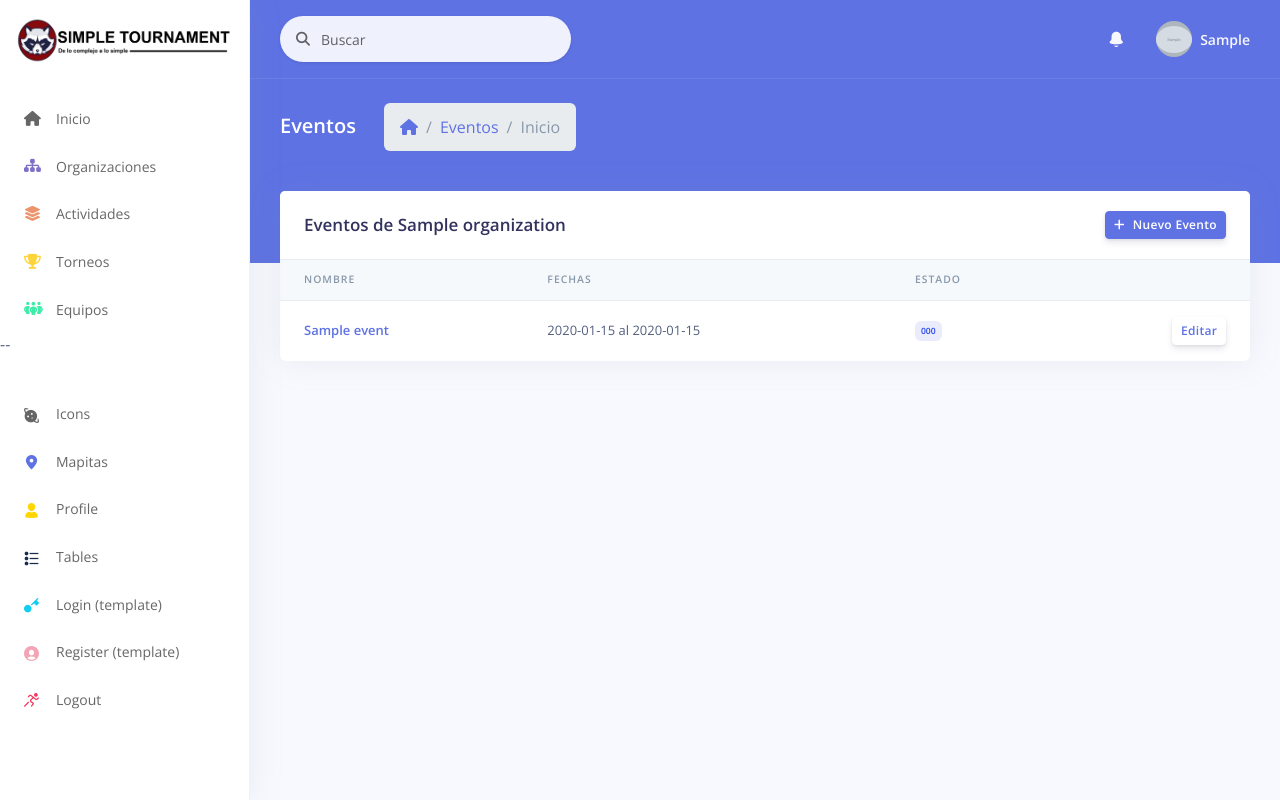
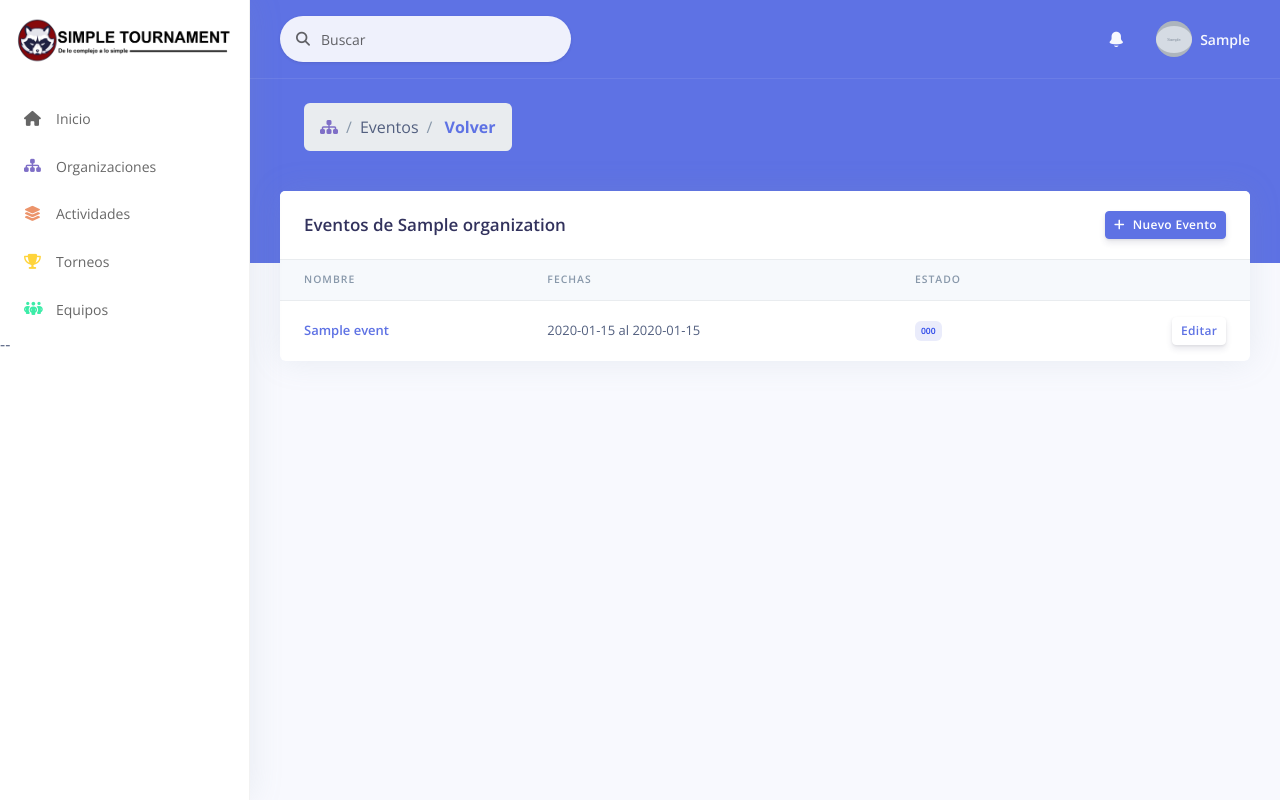
Before and after one commit to malarau/gestion-de-torneos, a Flask app: page /organizations/1/events/ in a window 1280 px wide. Run offline with Flask 3, Linux system fonts and the light colour scheme; a user stored in the database is signed in; tables that the repository leaves empty hold one stand-in row (values such as "Sample post"); grey boxes marked "Sample" are stand-in pictures; parts of the project's set-up code (start-up, migrations or seed data) failed here and were passed over; some libraries are stand-ins or nearby versions.

Commit message:
Refactor code structure for improved readability and maintainability

```diff
--- a/flaskapp/templates/events/index.html
+++ b/flaskapp/templates/events/index.html
@@ -8,12 +8,17 @@
         <div class="header-body">
         <div class="row align-items-center py-4">
             <div class="col-lg-6 col-7">
-            <h6 class="h2 text-white d-inline-block mb-0">{{ segment|capitalize }}</h6>
+            <!-- <h6 class="h2 text-white d-inline-block mb-0">{{ segment|capitalize }}</h6> -->
             <nav aria-label="breadcrumb" class="d-none d-md-inline-block ml-md-4">
                 <ol class="breadcrumb breadcrumb-links breadcrumb-dark">
-                <li class="breadcrumb-item"><a href="#"><i class="fas fa-home"></i></a></li>
-                <li class="breadcrumb-item"><a href="#">{{ segment|capitalize }}</a></li>
-                <li class="breadcrumb-item active" aria-current="page">Inicio</li>
+                <li class="breadcrumb-item"><i class="fa-solid fa-sitemap" style="color: #7f6fc7;"></i></li>
+                <!-- Volver -->
+                <li class="breadcrumb-item">{{ segment|capitalize }}</li>
+                <li class="breadcrumb-item active" aria-current="page">
+                  <a href="{{ url_for('organizations_blueprint.detail', organization_id=organization_id) }}" >
+                    <strong>Volver</strong>
+                  </a>
+                </li>
                 </ol>
             </nav>
             </div>
@@ -31,7 +36,7 @@
         <div class="card-header border-0">
           <div class="row align-items-center">
             <div class="col">
-              <h3 class="mb-0">Eventos de {{ events[0].organization_name if events else '' }}</h3>
+              <h3 class="mb-0">Eventos de {{ events[0].organization_name if events else '' }} </h3>
             </div>
             {% if events and events[0].can_edit %}
             <div class="col text-right">
--- a/flaskapp/templates/home/index.html
+++ b/flaskapp/templates/home/index.html
@@ -8,9 +8,11 @@
 {% block content %}
 
     <!-- Header -->
+
     <div class="header bg-primary pb-6">
       <div class="container-fluid">
         <div class="header-body">
+
           <div class="row align-items-center py-4">
             <div class="col-lg-6 col-7">
               <h6 class="h2 text-white d-inline-block mb-0">Dashboard</h6>
@@ -28,6 +30,7 @@
               {% endif %}
             </div>
           </div>
+          {% if current_user.is_admin %}
           <!-- Card stats -->
           <div class="row">
             <div class="col-xl-3 col-md-6">
@@ -385,9 +388,9 @@
               </table> -->
             </div>
           </div>
+          {% endif %}
         </div>
       </div>
-
     </div>
 
 {% endblock content %}
--- a/flaskapp/templates/includes/footer-fullscreen.html
+++ b/flaskapp/templates/includes/footer-fullscreen.html
@@ -3,11 +3,11 @@
       <div class="container">
         <div class="row align-items-center justify-content-xl-between">
           <div class="col-xl-6">
-            <div class="copyright text-center text-xl-left text-muted">
+            <!-- <div class="copyright text-center text-xl-left text-muted">
                 <a target="_blank"
                    href="https://www.creative-tim.com/templates/flask"
                    class="font-weight-bold ml-1" target="_blank">More Dashboards</a>
-            </div>
+            </div> -->
           </div>
           <div class="col-xl-6">
             <div class="text-center text-xl-right text-muted">
--- a/flaskapp/templates/includes/footer.html
+++ b/flaskapp/templates/includes/footer.html
@@ -3,10 +3,10 @@
       <footer class="footer">
         <div class="row align-items-center justify-content-xl-between">
           <div class="col-xl-6">
-            <div class="text-center text-xl-left text-muted">
+            <!-- <div class="text-center text-xl-left text-muted">
               <a href="https://www.creative-tim.com/templates/flask"
                  class="font-weight-bold ml-1" target="_blank">More Dashboards</a>
-            </div>
+            </div> -->
           </div>
           <div class="col-xl-6">
             <div class="text-center text-xl-right text-muted">
--- a/flaskapp/templates/organizations/detail.html
+++ b/flaskapp/templates/organizations/detail.html
@@ -2,7 +2,7 @@
 
 {% block content %}
 <div class="header pb-6 d-flex align-items-center"
-     style="min-height: 500px; background-image: url(/static/assets/img/theme/profile-cover.jpg); background-size: cover; background-position: center top;">
+     style="min-height: 500px; background-image: url(/static/assets/img/theme/organization_profile.jpeg); background-size: cover; background-position: center bottom;">
   <!-- Mask -->
   <span class="mask bg-gradient-default opacity-8"></span>
   <!-- Header container -->
```
Also changed, not shown: flaskapp/templates/activities/index.html (+7 -3 lines), flaskapp/templates/includes/sidenav.html (+11 -1 lines), flaskapp/templates/organizations/index.html (+8 -4 lines), flaskapp/static/assets/img/theme/organization_profile.jpeg (added).
